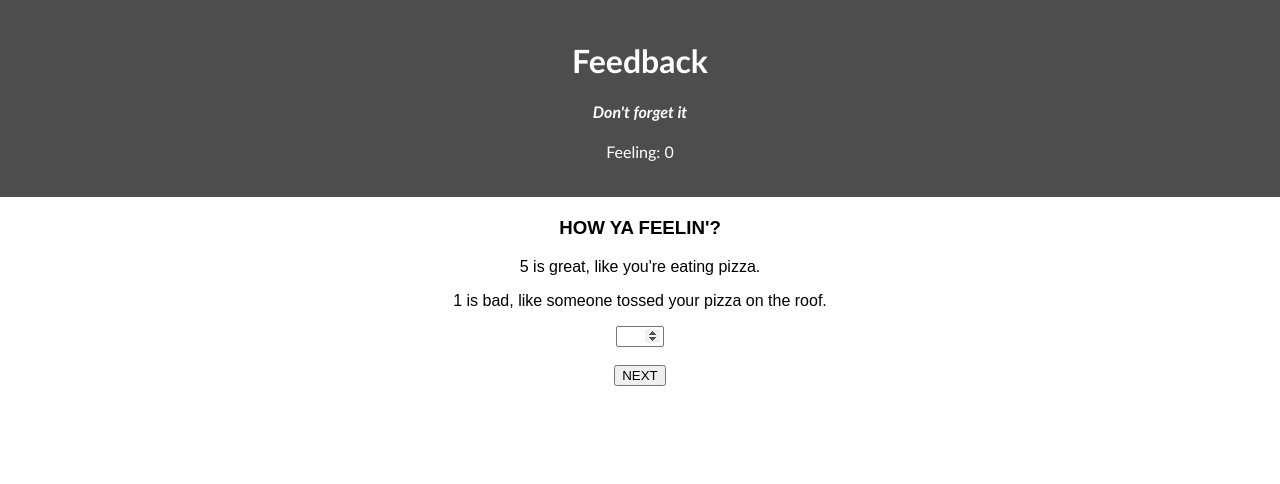
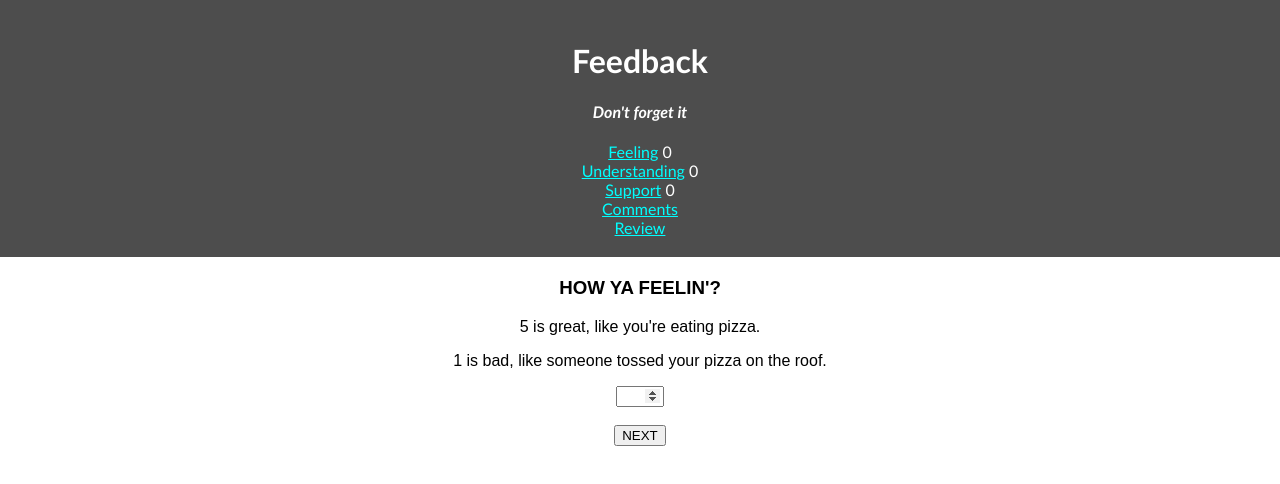
Before and after one commit to librarykrystal/weekend-redux-feedback-loop, a React (Create React App) app: page /#/ in a window 1280 px wide. Shown: the top 484 px of the page. Built offline with nearby package versions, Linux system fonts and the light colour scheme.

Commit message:
Understanding component complete. Added temporary links to all routes for testing ease.

```diff
--- a/src/components/App/App.css
+++ b/src/components/App/App.css
@@ -27,3 +27,11 @@ input[type=number]::-webkit-inner-spin-button,
 input[type=number]::-webkit-outer-spin-button {
   opacity: 1;
 }
+
+a:link {
+  color: aqua;
+}
+
+a:visited {
+  color: aqua;
+}
--- a/src/components/App/App.jsx
+++ b/src/components/App/App.jsx
@@ -16,6 +16,8 @@ import Submitted from "../Submitted/Submitted";
 function App() {
 
   const feels = useSelector(store => store.feelingR);
+  const understands = useSelector(store => store.understandingR);
+  const sups = useSelector(store => store.supportR);
 
   return (
     <Router>
@@ -23,7 +25,14 @@ function App() {
         <header className='App-header'>
           <h1 className='App-title'>Feedback</h1>
           <h4>Don't forget it</h4>
-          <p>Feeling: {feels}</p>
+
+{/* LINKS FOR USE DURING BUILDING/TESTING: */}
+          <Link to="/">Feeling</Link> {feels} <br />
+          <Link to="/understanding">Understanding</Link> {understands} <br />
+          <Link to="/support">Support</Link> {sups} <br />
+          <Link to="/comments">Comments</Link> <br />
+          <Link to="/review">Review</Link> <br />
+
         </header>
 
         <Route path="/" exact>
--- a/src/components/Feeling/Feeling.jsx
+++ b/src/components/Feeling/Feeling.jsx
@@ -7,7 +7,7 @@ function Feeling () {
     const dispatch = useDispatch();
     const history = useHistory();
 
-    const [feelingInput, setFeelingInput] = useState(0);
+    const [feelingInput, setFeelingInput] = useState(NaN);
 
     const handleSubmit = (event) => {
         console.log('FEELING SUBMIT CLICKED');
@@ -44,7 +44,3 @@ function Feeling () {
 }
 
 export default Feeling;
-
-// NEXT BTN needs to:
-    // Send user to next component route
-    // Dispatch input to Redux
--- a/src/components/Understanding/Understanding.jsx
+++ b/src/components/Understanding/Understanding.jsx
@@ -1,8 +1,44 @@
+import { useState } from "react";
+import {useHistory} from 'react-router-dom';
+import { useSelector, useDispatch } from 'react-redux';
 
 function Understanding () {
+
+    const dispatch = useDispatch();
+    const history = useHistory();
+
+    const [understandingInput, setUnderstandingInput] = useState(NaN);
+
+    const handleSubmit = (event) => {
+        console.log('UNDERSTANDING SUBMIT CLICKED');
+        event.preventDefault();
+        dispatch({
+            type: 'SET_UNDERSTANDING',
+            payload: understandingInput
+          });
+        routeToSupport();
+    }
+
+    const routeToSupport = () => {
+        history.push('/support');
+    }
+
     return(
         <>
-        <p>UNDERSTANDING</p>
+        <h3>Please rate your UNDERSTANDING.</h3>
+        <p>5 is great, like you're Einstein.</p>
+        <p>1 is bad, like you're a koala named Einstein.</p>
+        <form onSubmit={handleSubmit} className="understandingInput">
+            <input
+                required
+                className="numberInput"
+                type="number" min={1} max={5}
+                onChange={(event) => setUnderstandingInput(event.target.value)}
+            />
+            <br />
+            <br />
+            <button type="submit">NEXT</button>
+        </form>
         </>
     )
 }
--- a/src/index.js
+++ b/src/index.js
@@ -58,7 +58,7 @@ const commentsR = (state = '', action) => {
 function* watcherSaga(){
     // takeEvery: first param is action it's listening for, then redirects it to second param
     yield takeEvery('POST_FEEDBACK', postFeedback);
-    console.log('watcherSaga');
+    // console.log('watcherSaga');
 }
 
 // SAGA: POST axios
```
